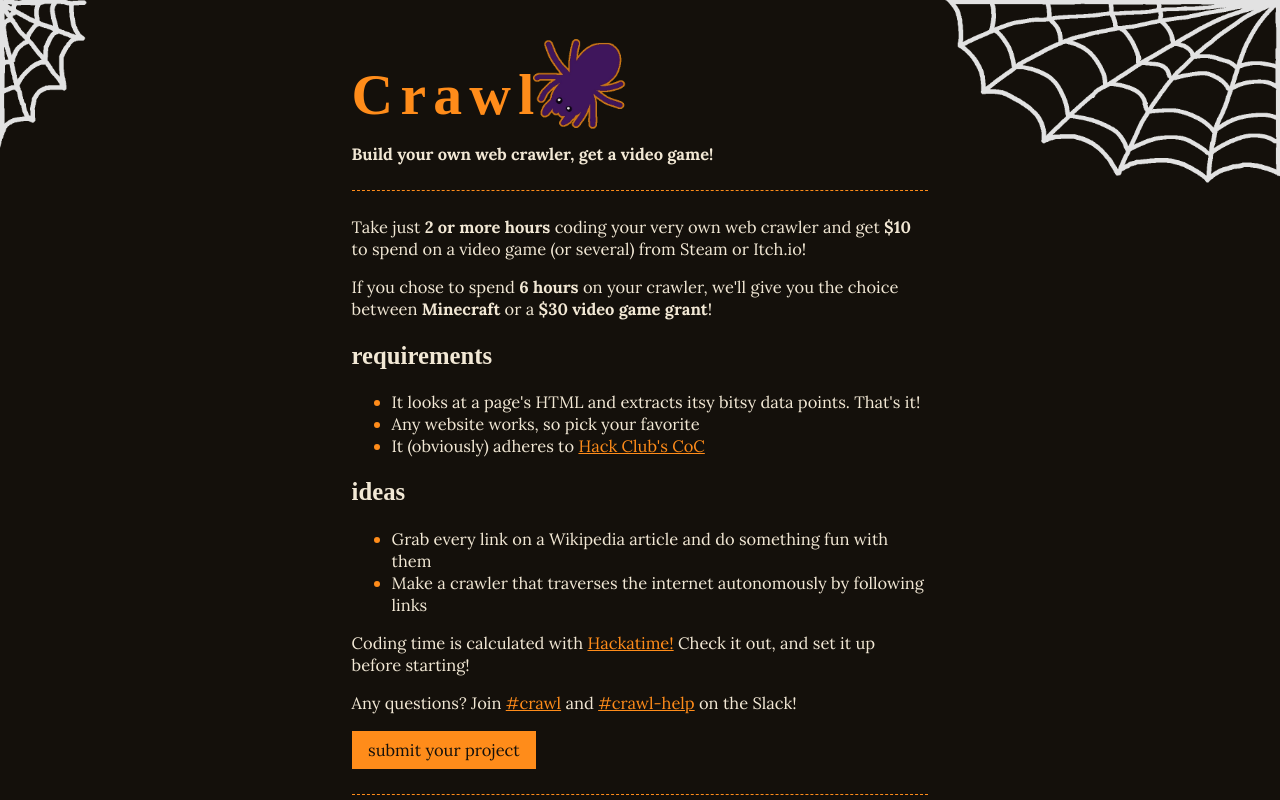
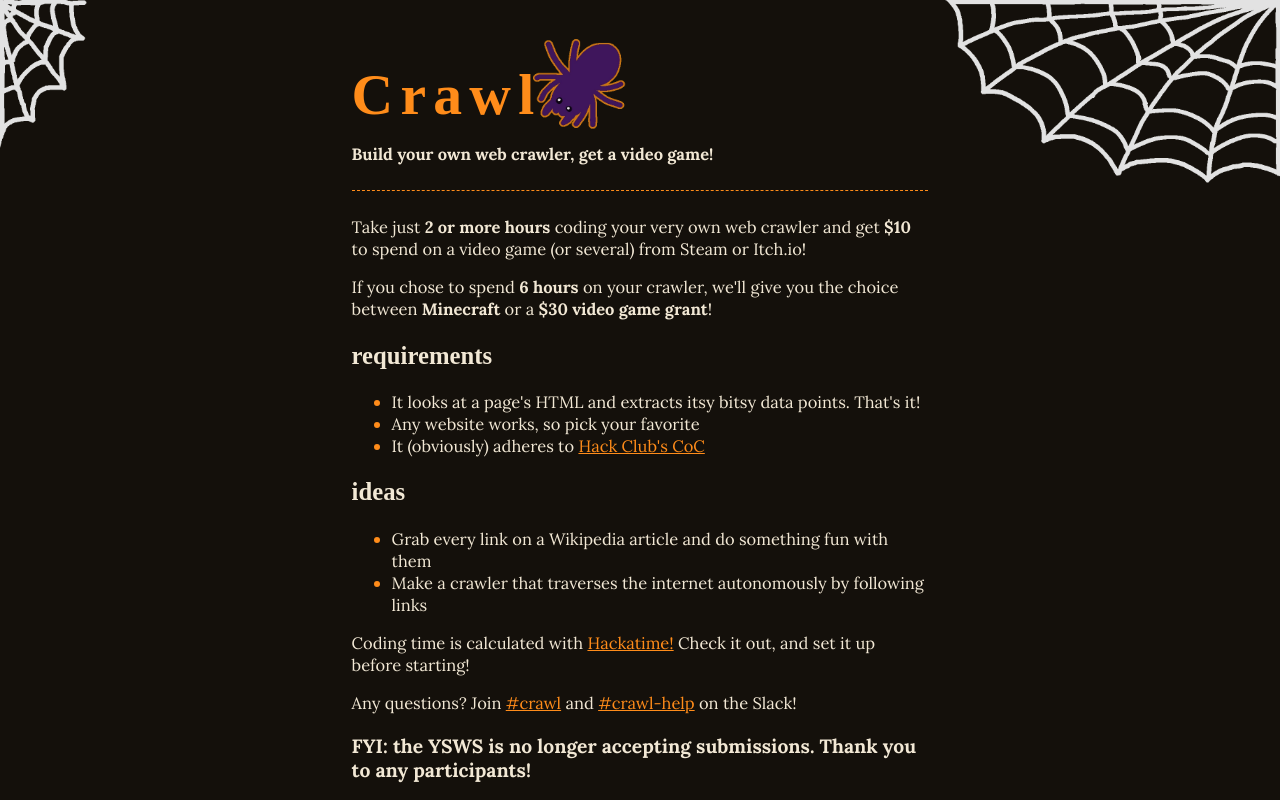
Before and after one commit to hackclub/crawl, a Vue app: page / in a window 1280 px wide. Shown: the top 800 px of the page. Built offline with nearby package versions, Linux system fonts and the light colour scheme; a web font is replaced by a local one.

Commit message:
close submissions

```diff
--- a/src/App.vue
+++ b/src/App.vue
@@ -51,6 +51,8 @@ import spiderArt from './assets/spider.webp'
     <p>
       Any questions? Join <a href="https://hackclub.enterprise.slack.com/archives/C0C7N079Z2Q">#crawl</a> and <a href="https://hackclub.enterprise.slack.com/archives/C0C8CLLC6DN">#crawl-help</a> on the Slack!
     </p>
+
+    <h3>FYI: the YSWS is no longer accepting submissions. Thank you to any participants!</h3>
 
     <p>
       <a href="https://forms.hackclub.com/t/pqMvL6JyMHus" class="cta">submit your project</a>
```
